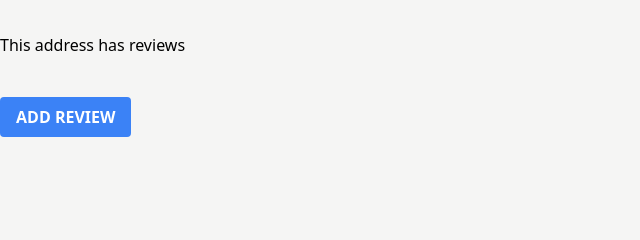
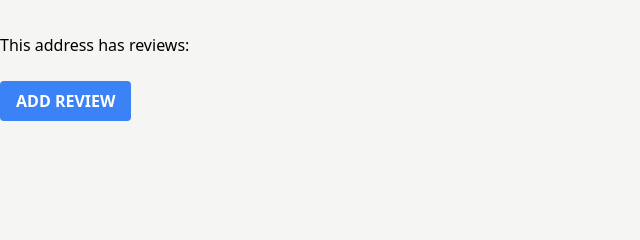
Before and after one commit to gedkirkham/property_rental_watch, a Django app: template app/addresses/templates/addresses/address_detail.html in a window 1280 px wide. Shown: the part 223-463 px from the top of the page, without its empty margins (0-640 px from the left). Run offline with Django 3.2, Linux system fonts and the light colour scheme; the template is opened without the code that fills it, so the values that code supplies are empty; style sheets or scripts are compiled from the project's sources; some libraries are stand-ins or nearby versions.

Commit message:
style: update text styling in address_detail

```diff
--- a/app/addresses/templates/addresses/address_detail.html
+++ b/app/addresses/templates/addresses/address_detail.html
@@ -28,18 +28,17 @@
                 This address has {{ reviews.count }}
 
                 {% if reviews.count == 1 %}
-                review
+                review:
                 {% else %}
-                reviews
+                reviews:
                 {% endif %}
             </h3>
         </header>
 
-        <ul class="tw-my-8">
+        <ul class="tw-my-4">
             {% for review in reviews %}
             <li>
-                <a href="
-            {% url 'reviews:review_detail' pk=review.pk %}">
+                <a href="{% url 'reviews:review_detail' pk=review.pk %}">
                     {{ review }}
                 </a>
             </li>
```
